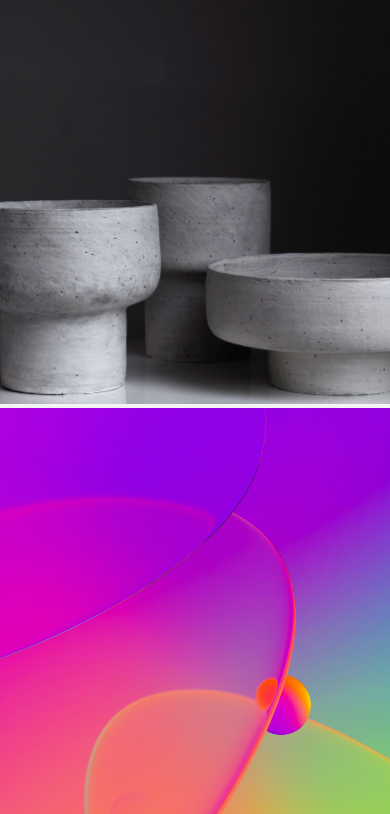
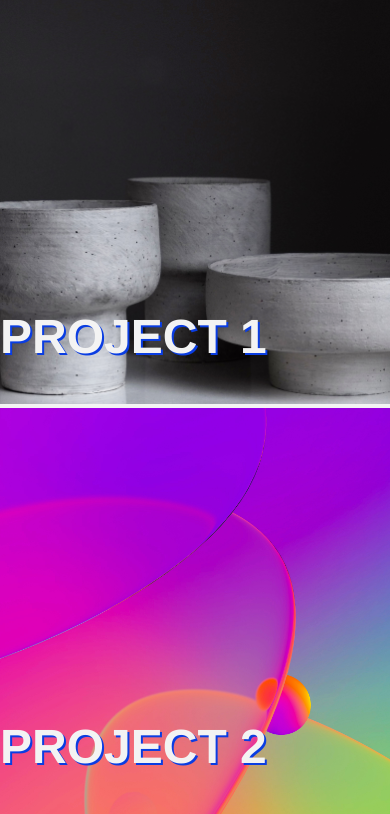
Before and after one commit to johannaoeien/johannaoeien.github.io, a plain HTML site: page index.html in a window 390 px wide. Shown: the part 846-1660 px from the top of the page. Drawn offline with Linux system fonts and the light colour scheme.

Commit message:
Add files via upload

```diff
--- a/styles.css
+++ b/styles.css
@@ -343,6 +343,10 @@ a:hover {
     width: 80%;
   }
 
+  .ptext {
+    opacity: 100%;
+  }
+
   .project-i {
     grid-column: 2 / span 4;
     grid-row: 2;
```
